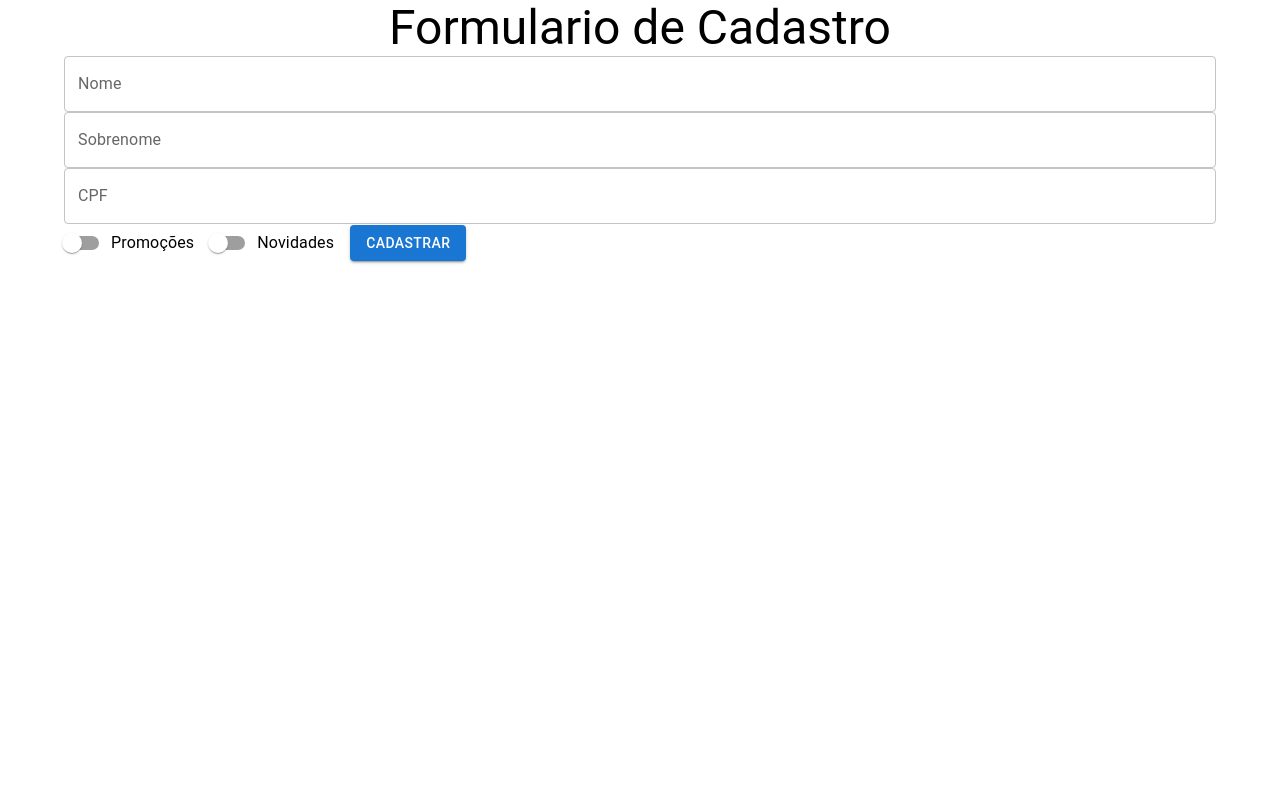
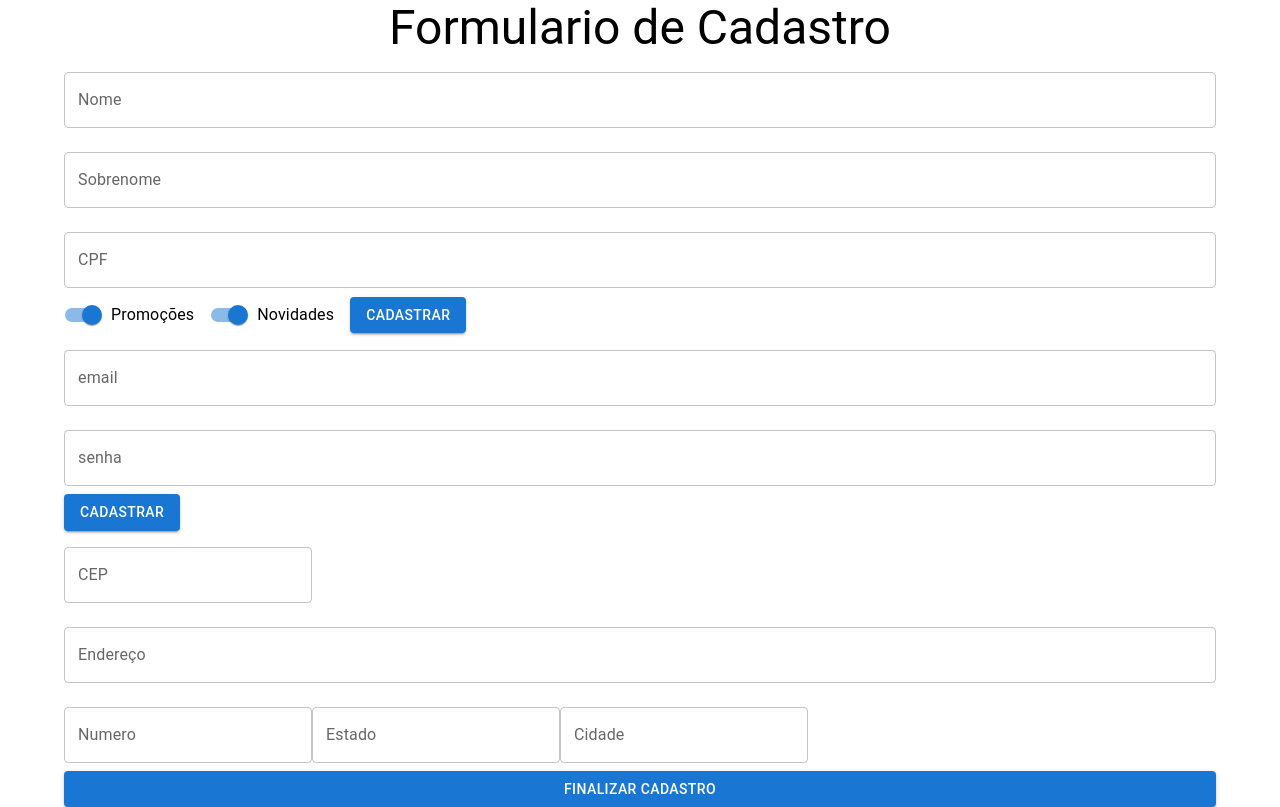
Before and after one commit to renanp96/formcadastro_alura, a React (Create React App) app: page / in a window 1280 px wide. Built offline with nearby package versions, Linux system fonts and the light colour scheme.

Commit message:
Novo formulario

```diff
--- a/src/App.js
+++ b/src/App.js
@@ -1,17 +1,32 @@
 import React, { Component } from "react";
 import FormularioCadastro from "./components/FormularioCadastro/FormularioCadastro";
 import { Container, Typography } from "@mui/material";
+
 import "./App.css";
 
 class App extends Component {
   render() {
     return (
       <Container>
-        <Typography variant="h3"c component="h1" align="center">Formulario de Cadastro</Typography>
-        <FormularioCadastro />
+        <Typography variant="h3" c component="h1" align="center">
+          Formulario de Cadastro
+        </Typography>
+        <FormularioCadastro enviar={enviar} validarCPF={validarCPF} />
       </Container>
     );
   }
 }
 
+function validarCPF(cpf) {
+  if (cpf.length !== 11) {
+    return { valido: false, texto: "CPF invalido." };
+  } else {
+    return { valido: true, texto: "" };
+  }
+}
+
+function enviar(dados) {
+  console.log(dados);
+}
+
 export default App;
--- /dev/null
+++ b/src/components/FormularioCadastro/DadosEntrega.jsx
@@ -0,0 +1,50 @@
+import { Button, TextField } from "@mui/material";
+import React from "react";
+
+function DadosEntrega() {
+  return (
+    <form>
+      <TextField
+        id="cep"
+        label="CEP"
+        type="number"
+        variant="outlined"
+        margin="normal"
+      />
+      <TextField
+        id="endereco"
+        label="Endereço"
+        type="text"
+        variant="outlined"
+        margin="normal"
+        fullWidth
+      />
+      <TextField
+        id="numero"
+        label="Numero"
+        type="number"
+        variant="outlined"
+        margin="normal"
+      />
+      <TextField
+        id="estado"
+        label="Estado"
+        type="text"
+        variant="outlined"
+        margin="normal"
+      />
+      <TextField
+        id="cidade"
+        label="Cidade"
+        type="text"
+        variant="outlined"
+        margin="normal"
+      />
+      <Button type="submit" variant="contained" color="primary" fullWidth>
+        Finalizar Cadastro
+      </Button>
+    </form>
+  );
+}
+
+export default DadosEntrega;
--- /dev/null
+++ b/src/components/FormularioCadastro/DadosPessoais.jsx
@@ -0,0 +1,95 @@
+import React from "react";
+
+import { useState } from "react";
+import { Button, TextField, Switch, FormControlLabel } from "@mui/material";
+
+function DadosPessoais({ enviar, validarCPF }) {
+  const [nome, setNome] = useState("");
+  const [sobrenome, setSobrenome] = useState("");
+  const [cpf, setCPF] = useState("");
+  const [promocoes, setPromocoes] = useState(true);
+  const [novidades, setNovidades] = useState(true);
+  const [errors, setErrors] = useState({ cpf: { valido: true, texto: "" } });
+
+  return (
+    <form
+      onSubmit={(event) => {
+        event.preventDefault();
+        enviar({ nome, sobrenome, cpf, novidades, promocoes });
+      }}
+    >
+      <TextField
+        value={nome}
+        onChange={(event) => {
+          setNome(event.target.value);
+        }}
+        id="nome"
+        label="Nome"
+        variant="outlined"
+        margin="normal"
+        fullWidth
+      />
+      <TextField
+        value={sobrenome}
+        onChange={(event) => {
+          setSobrenome(event.target.value);
+        }}
+        id="sobrenome"
+        label="Sobrenome"
+        variant="outlined"
+        margin="normal"
+        fullWidth
+      />
+      <TextField
+        value={cpf}
+        onChange={(event) => {
+          setCPF(event.target.value);
+        }}
+        onBlur={(event) => {
+          const valido = validarCPF(event.target.value);
+          setErrors({ cpf: valido });
+        }}
+        error={!errors.cpf.valido}
+        helperText={errors.cpf.texto}
+        id="cpf"
+        label="CPF"
+        variant="outlined"
+        margin="normal"
+        fullWidth
+      />
+
+      <FormControlLabel
+        label="Promoções"
+        control={
+          <Switch
+            checked={promocoes}
+            onChange={(event) => {
+              setPromocoes(event.target.checked);
+            }}
+            name="promocoes"
+            color="primary"
+          />
+        }
+      />
+      <FormControlLabel
+        label="Novidades"
+        control={
+          <Switch
+            checked={novidades}
+            onChange={(event) => {
+              setNovidades(event.target.checked);
+            }}
+            name="novidades"
+            color="primary"
+          />
+        }
+      />
+
+      <Button type="submit" variant="contained" color="primary">
+        Cadastrar
+      </Button>
+    </form>
+  );
+}
+
+export default DadosPessoais;
--- /dev/null
+++ b/src/components/FormularioCadastro/DadosUsuario.jsx
@@ -0,0 +1,14 @@
+import { Button, TextField } from "@mui/material";
+import React from "react";
+
+function DadosUsuario() {
+  return (
+    <form>
+      <TextField id="email" label="email" type="email" variant="outlined" margin="normal" fullWidth/>
+      <TextField id="senha" label="senha" type="password" variant="outlined" margin="normal" fullWidth/>
+      <Button type="submit" variant="contained" color="primary">Cadastrar</Button>
+    </form>
+  );
+}
+
+export default DadosUsuario;
--- a/src/components/FormularioCadastro/FormularioCadastro.jsx
+++ b/src/components/FormularioCadastro/FormularioCadastro.jsx
@@ -1,61 +1,15 @@
 import React from "react";
-import { useState } from "react";
-import { Button, TextField, Switch, FormControlLabel } from "@mui/material";
+import DadosEntrega from "./DadosEntrega";
+import DadosPessoais from "./DadosPessoais";
+import DadosUsuario from "./DadosUsuario";
 
-function FormularioCadastro() {
-  const [nome, setNome] = useState("");
-  const [sobrenome, setSobrenome] = useState("");
-
+function FormularioCadastro({ enviar, validarCPF }) {
   return (
-    <form
-      onSubmit={(event) => {
-        event.preventDefault();
-      }}
-    >
-      <TextField
-        value={nome}
-        onChange={(event) => {
-          setNome(event.target.value);
-        }}
-        id="nome"
-        label="Nome"
-        variant="outlined"
-        fullWidth
-      />
-      <TextField
-        value={sobrenome}
-        onChange={(event) => {
-          setSobrenome(event.target.value);
-        }}
-        id="sobrenome"
-        label="Sobrenome"
-        variant="outlined"
-        fullWidth
-      />
-      <TextField
-        id="cpf"
-        label="CPF"
-        variant="outlined"
-        fullWidth
-      />
-
-      <FormControlLabel
-        label="Promoções"
-        control={
-          <Switch name="promocoes" defaultChecked={false} color="primary" />
-        }
-      />
-      <FormControlLabel
-        label="Novidades"
-        control={
-          <Switch name="novidades" defaultChecked={false} color="primary" />
-        }
-      />
-
-      <Button type="submit" variant="contained" color="primary">
-        Cadastrar
-      </Button>
-    </form>
+    <>
+      <DadosPessoais enviar={enviar} validarCPF={validarCPF}/>
+      <DadosUsuario />
+      <DadosEntrega />
+    </>
   );
 }
 
```
